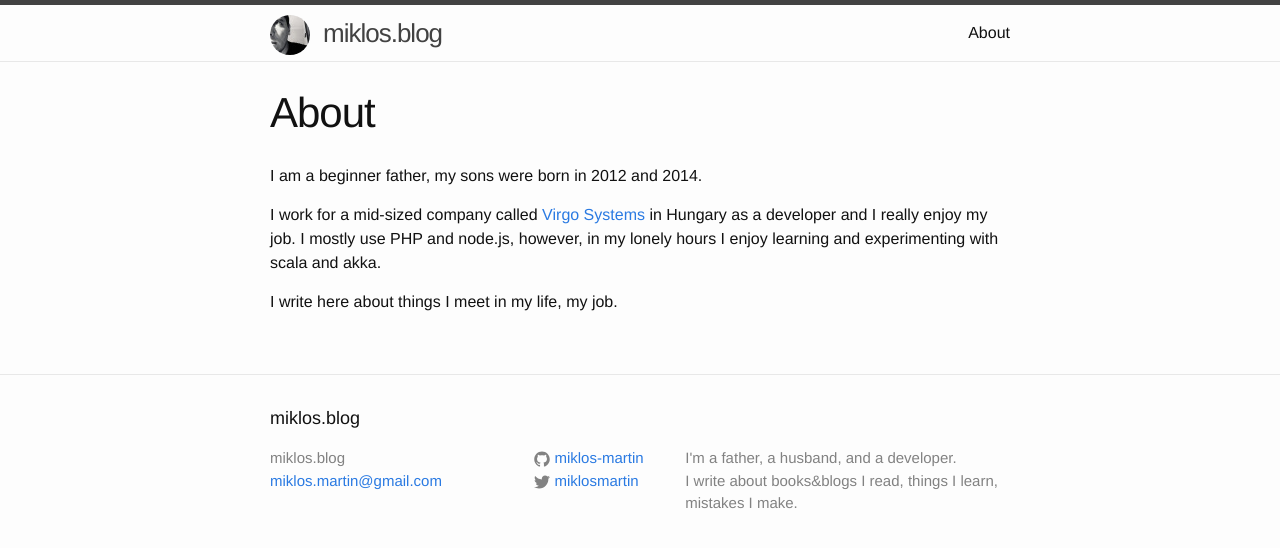
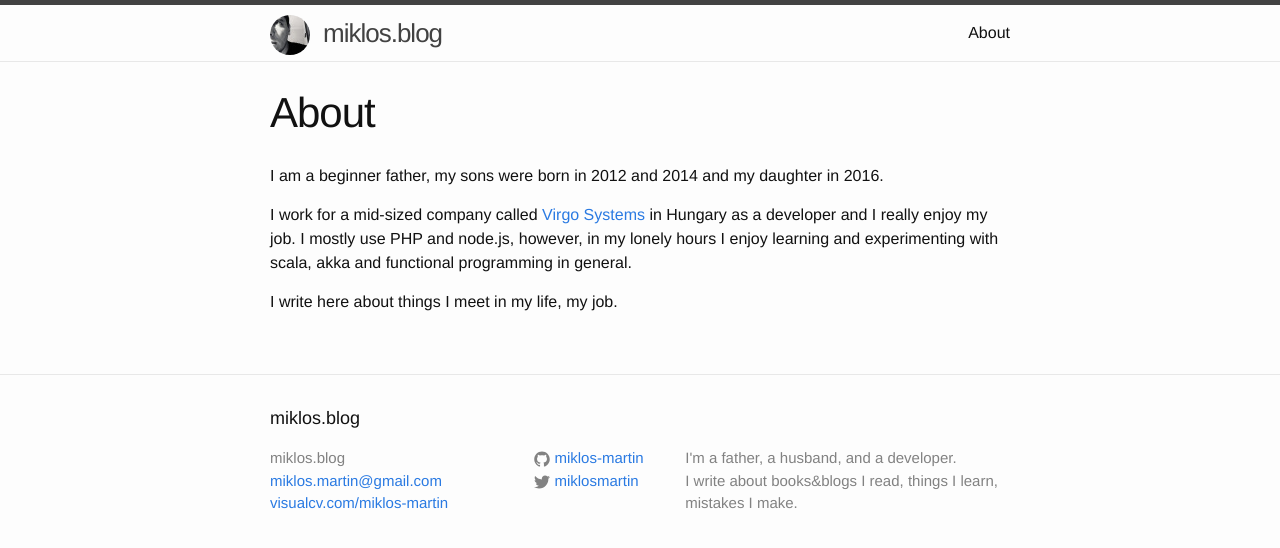
Before and after one commit to miklos-martin/miklos-martin.github.io, a Jekyll site: the page built from about.md, in a window 1280 px wide. Shown: the top 548 px of the page. Built offline with Jekyll 4.4.1, drawn with Linux system fonts in a browser that asks for light colours.

Commit message:
update: daughter, cv, linking

```diff
--- a/_includes/footer.html
+++ b/_includes/footer.html
@@ -9,6 +9,7 @@
         <ul class="contact-list">
           <li>{{ site.title }}</li>
           <li><a href="mailto:{{ site.email }}">{{ site.email }}</a></li>
+          <li><a href="https://www.visualcv.com/miklos-martin" target="_blank">visualcv.com/miklos-martin</a></li>
         </ul>
       </div>
 
--- a/about.md
+++ b/about.md
@@ -4,8 +4,8 @@ title: About
 permalink: /about/
 ---
 
-I am a beginner father, my sons were born in 2012 and 2014.
+I am a beginner father, my sons were born in 2012 and 2014 and my daughter in 2016.
 
-I work for a mid-sized company called [Virgo Systems](http://www.virgo.hu/) in Hungary as a developer and I really enjoy my job. I mostly use PHP and node.js, however, in my lonely hours I enjoy learning and experimenting with scala and akka.
+I work for a mid-sized company called [Virgo Systems](http://www.virgo.systems/){:target="_blank"} in Hungary as a developer and I really enjoy my job. I mostly use PHP and node.js, however, in my lonely hours I enjoy learning and experimenting with scala, akka and functional programming in general.
 
 I write here about things I meet in my life, my job.
```
